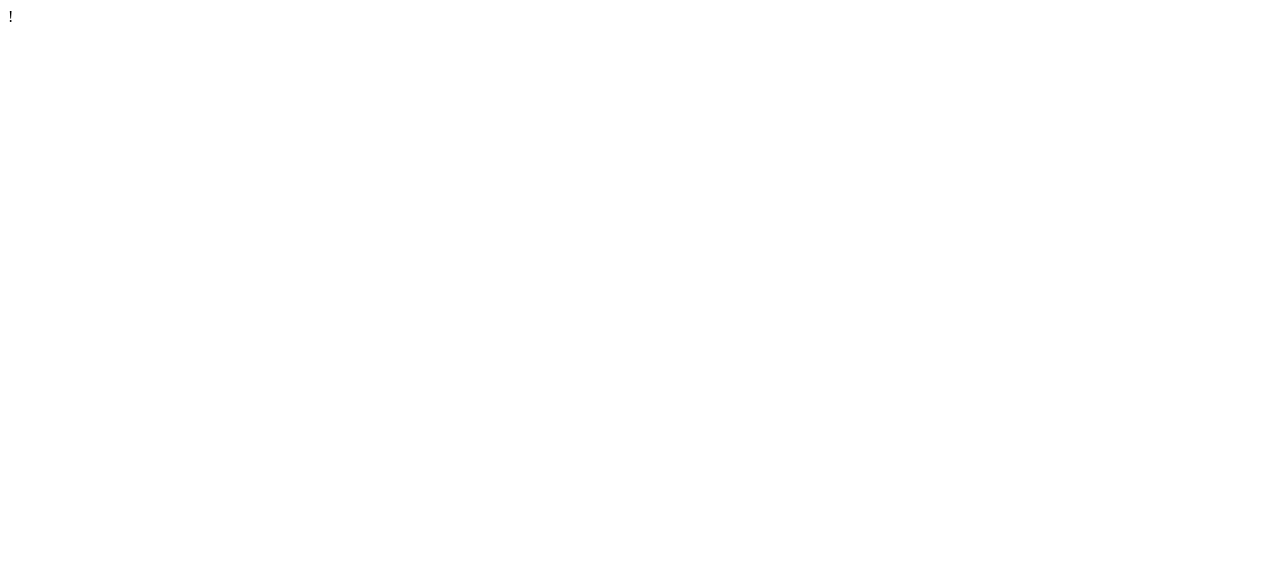
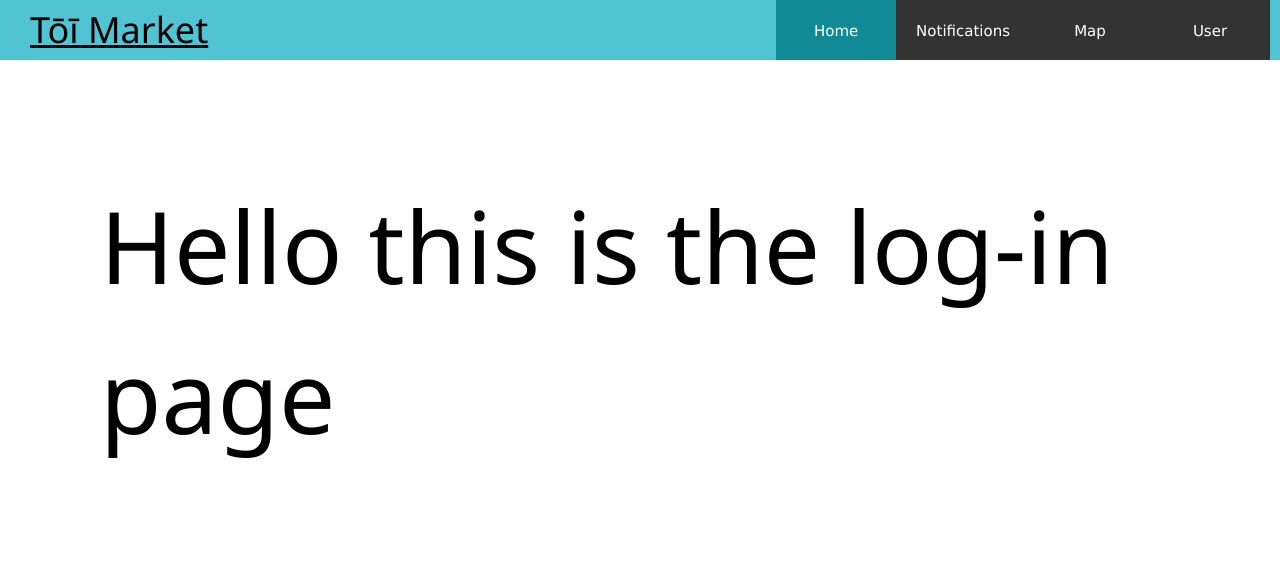
Before and after one commit to rosiephandang/Flask---TOI-Market, a Flask app: page /login/1 in a window 1280 px wide. Before the commit the part shown is almost empty. Shown: the top 569 px of the page. Run offline with Flask 3, Linux system fonts and the light colour scheme; data comes from the database, SQL or seed files in the repository.

Commit message:
more manu navbar adjustments and login page

```diff
--- a/static/css/style.css
+++ b/static/css/style.css
@@ -50,15 +50,17 @@ ul li a, .dropbtn {
     padding: 20px;
 }
 
+
+/* Active link */
+ul li a.active {
+    background-color: #108b96;
+}
+
 /* Hover effects */
 ul li a:hover, .dropdown:hover .dropbtn {
     background-color: #111111;
 }
 
-/* Active link */
-ul li a.active {
-    background-color: #108b96;
-}
 
 /* Right border styling */
 li.meh, .dropbtn {
--- a/templates/layout.html
+++ b/templates/layout.html
@@ -21,15 +21,15 @@
         <li><a href="{{ url_for('home') }}" class="active">Home</a></li>
 
         <!-- TEMP: using id=1 -->
-        <li><a href="{{ url_for('notifications', user_id=1) }}">Notifications</a></li>
-        <li><a href="{{ url_for('meeting', location_id=1) }}">Map</a></li>
+        <li><a href="{{ url_for('notifications', user_id=1) }} " class="active1" >Notifications</a></li>
+        <li><a href="{{ url_for('meeting', location_id=1) }}" class="active2">Map</a></li>
 
         <li class="dropdown">
             <a href="#">User</a>
             <div class="dropdown-content">
-                <a href="{{ url_for('login', user_id=1) }}">Login</a>
-                <a href="{{ url_for('signup', user_id=1) }}">Sign Up</a>
-                <a href="{{ url_for('userprofile', user_id=1) }}">Profile</a>
+                <a href="{{ url_for('login', user_id=1) }}" class="active3">Login</a>
+                <a href="{{ url_for('signup', user_id=1) }}" class="active4">Sign Up</a>
+                <a href="{{ url_for('userprofile', user_id=1) }}" class="active5">Profile</a>
             </div>
         </li>
     </ul>
--- a/templates/login.html
+++ b/templates/login.html
@@ -1 +1,22 @@
-!
+{% extends "layout.html" %}
+{% block body %}
+    <!-- sign-up page-->
+    <h1 class="test">Hello this is the log-in page</h1>
+
+
+    <!-- 3 grid layout to show aircraft -->
+<!--     <div class="threecolumn">
+        {% for row in results %}
+        <a class="linkpiority" href="{{ url_for('Home', id=row[0])}}">
+            <div class="w3-card-4">
+                <!-- the name then the image then the description -->
+<!--                <h2>{{ row[1] }}</h2>
+                <img class="planeplane" src="{{ row[2] }}" alt="Image of {{ row[1] }}" style="width:100%">
+                <h3> {{row[3]}} - {{row[4]}}</h3>
+            </div>
+        </a>
+        {% endfor %}
+     </div> -->
+
+
+{% endblock %}
```
